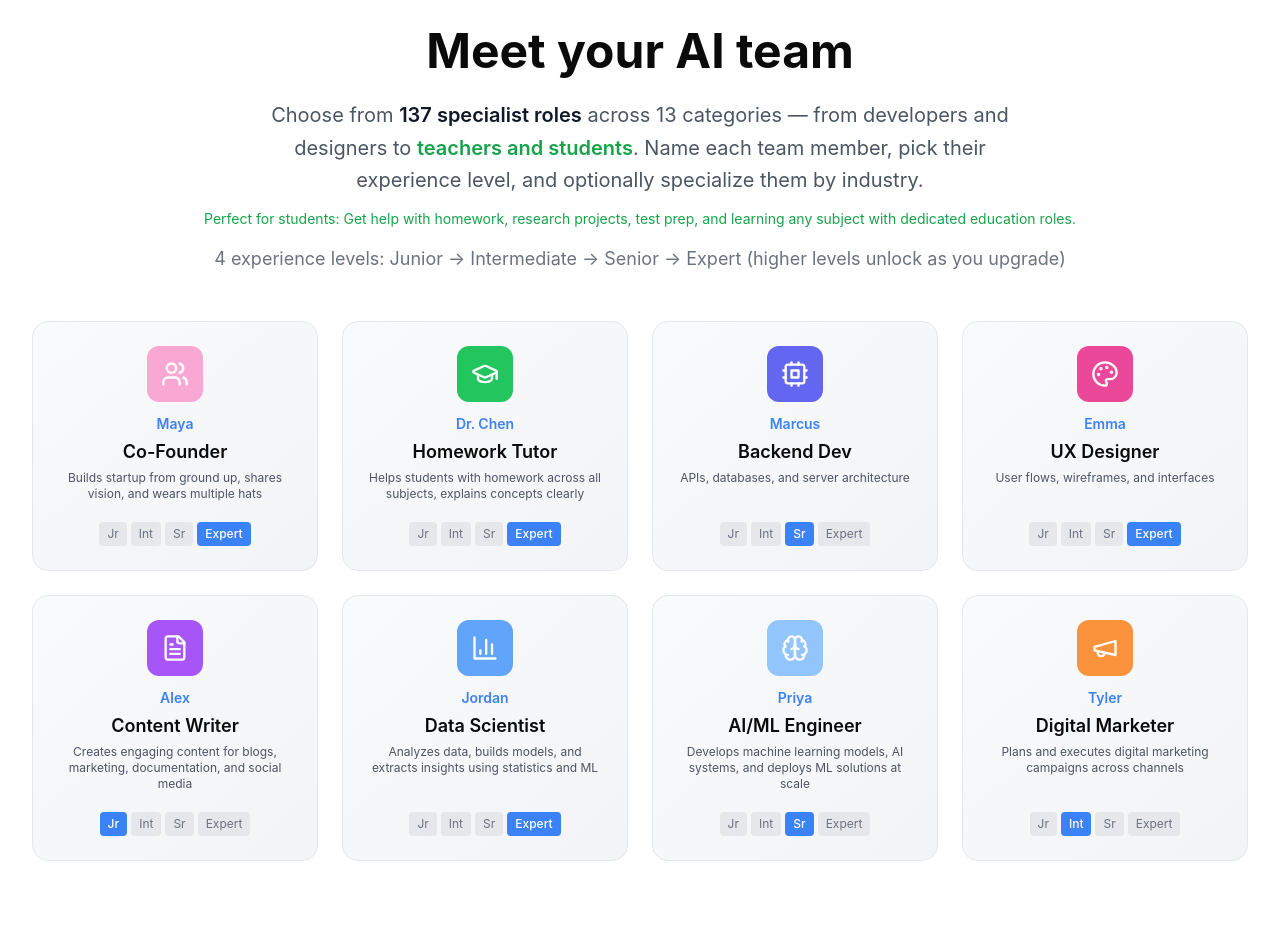
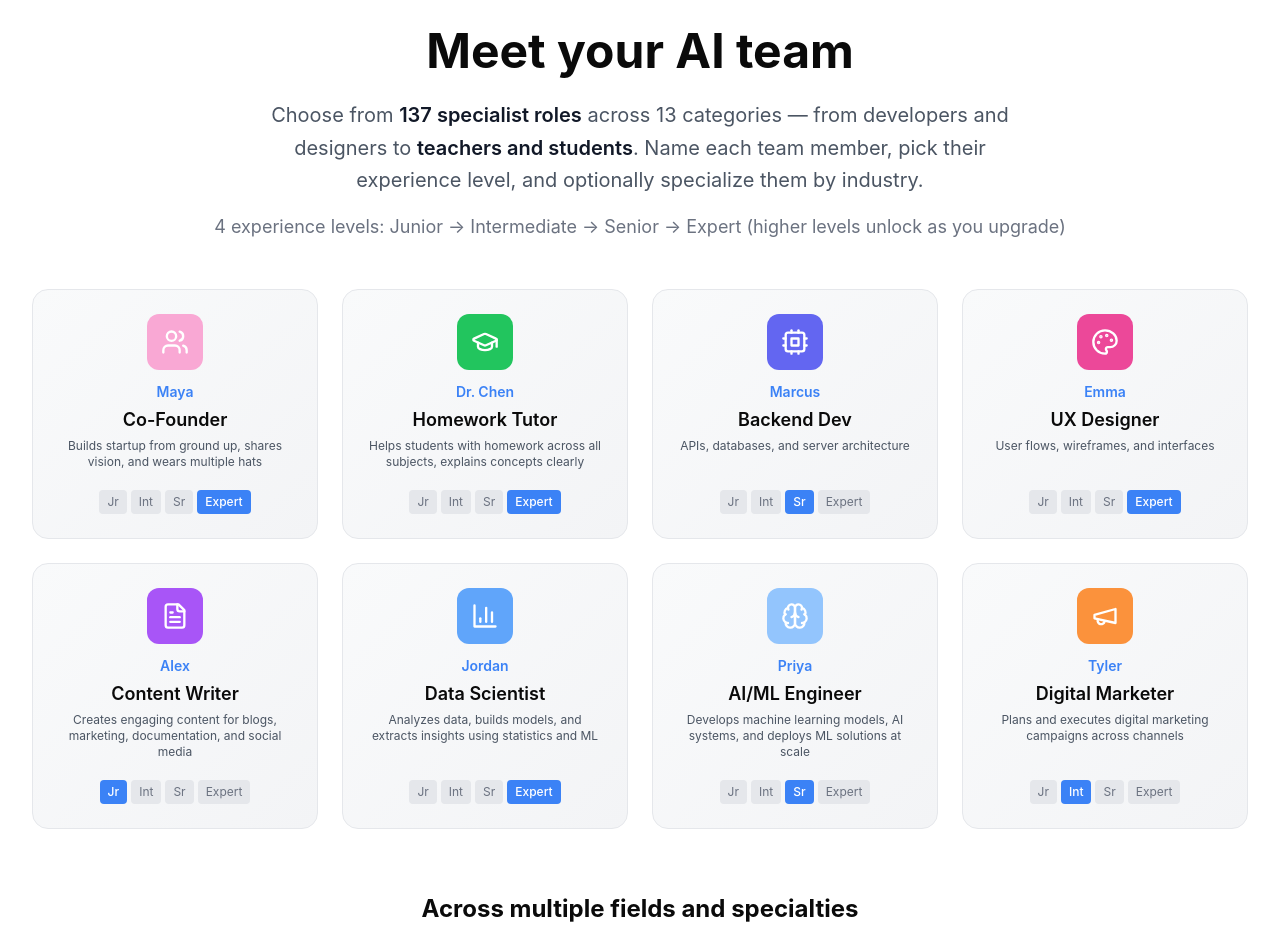
Before and after one commit to jasonair/Jam-AI-Website, a Next.js app: page / in a window 1280 px wide. Shown: the part 1460-2388 px from the top of the page. Built offline with nearby package versions, Linux system fonts and the light colour scheme; no server answers.

Commit message:
refactor: simplify team section by removing education-specific promotional text

```diff
--- a/components/sections/Team.tsx
+++ b/components/sections/Team.tsx
@@ -84,10 +84,7 @@ export default function Team() {
             Meet your AI team
           </h2>
           <p className="text-xl text-gray-600 dark:text-gray-400 max-w-3xl mx-auto leading-relaxed">
-            Choose from <span className="font-semibold text-gray-900 dark:text-gray-100">137 specialist roles</span> across 13 categories — from developers and designers to <span className="font-semibold text-green-600 dark:text-green-400">teachers and students</span>. Name each team member, pick their experience level, and optionally specialize them by industry.
-          </p>
-          <p className="text-sm text-green-600 dark:text-green-400 mt-3">
-            Perfect for students: Get help with homework, research projects, test prep, and learning any subject with dedicated education roles.
+            Choose from <span className="font-semibold text-gray-900 dark:text-gray-100">137 specialist roles</span> across 13 categories — from developers and designers to <span className="font-semibold text-gray-900 dark:text-gray-100">teachers and students</span>. Name each team member, pick their experience level, and optionally specialize them by industry.
           </p>
           <p className="text-lg text-gray-500 dark:text-gray-500 mt-4">
             4 experience levels: Junior → Intermediate → Senior → Expert (higher levels unlock as you upgrade)
```
